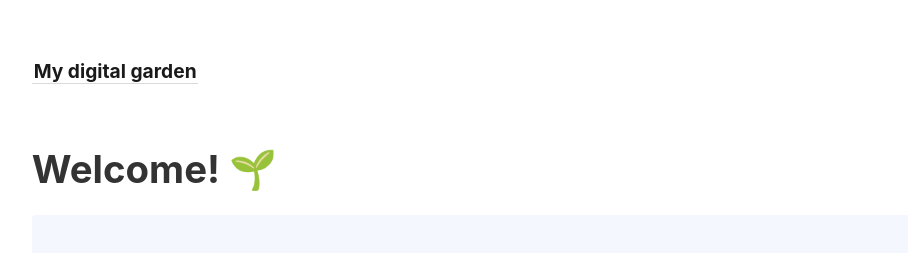
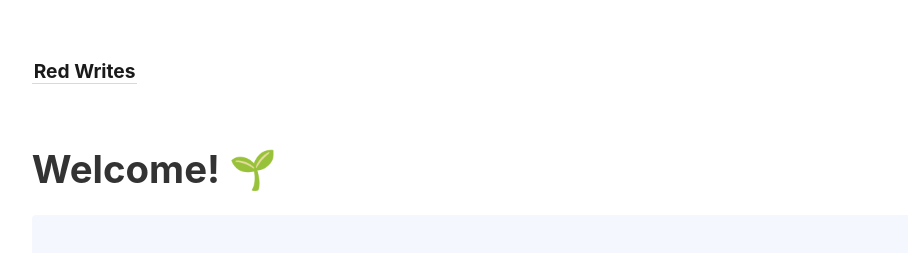
Before and after one commit to radboy-mccoy/digital-garden-take2, a Jekyll site: the page built from _pages/index.md, in a window 1280 px wide. Shown: the top 253 px of the page, without its empty margins (45-953 px from the left). Built offline with Jekyll 4.4.1, drawn with Linux system fonts in a browser that asks for light colours.

Commit message:
Change site name

```diff
--- a/_config.yml
+++ b/_config.yml
@@ -1,4 +1,4 @@
-title:               My digital garden
+title:               Red Writes
 include:             ['_pages']
 exclude:             ['_includes/notes_graph.json']
 # You may need to change the base URL depending on your deploy configuration.
```
